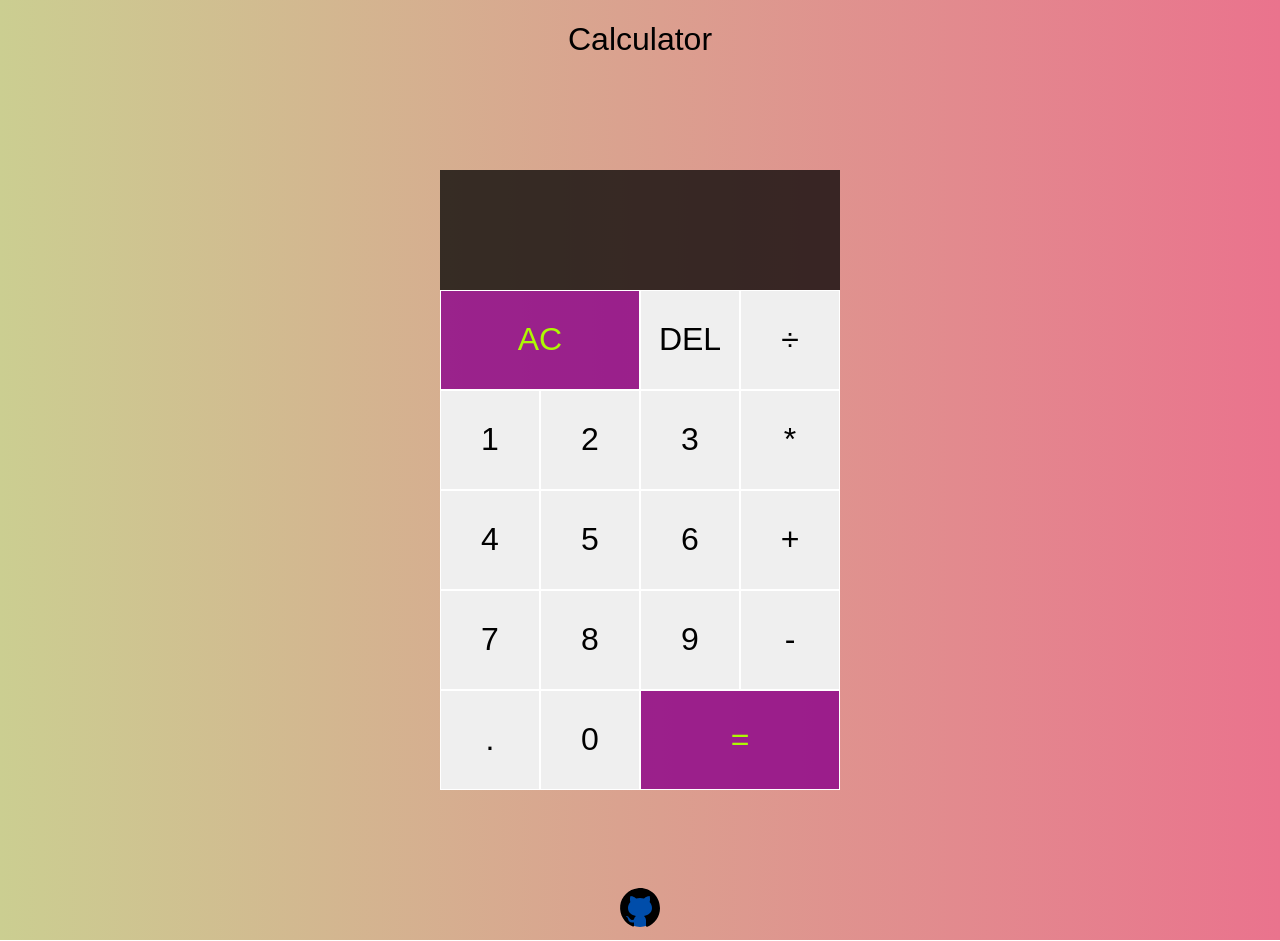
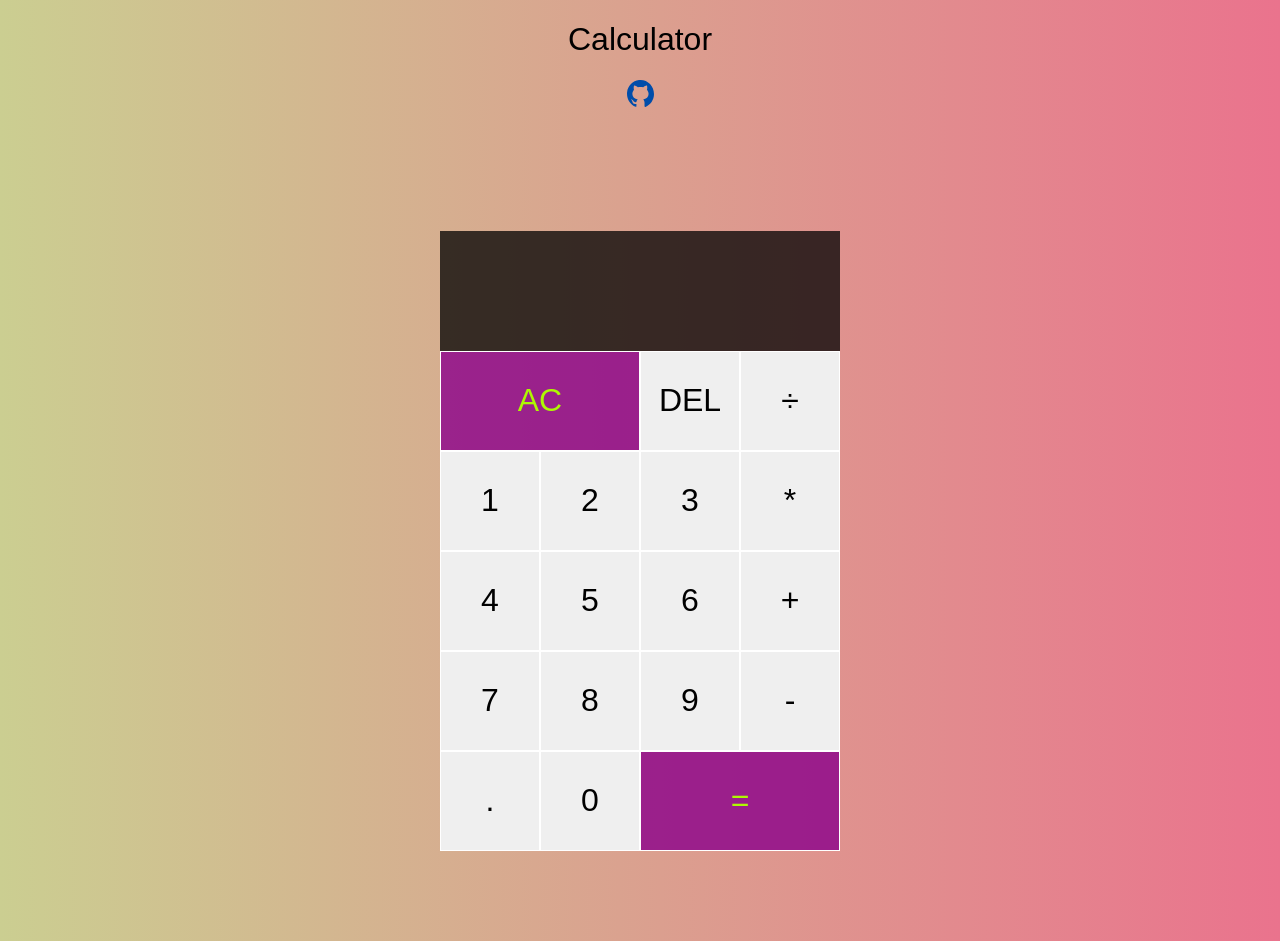
Before and after one commit to MacauleyStephenson/Calculator, a plain HTML site: page index.html in a window 1280 px wide. Drawn offline with Linux system fonts and the light colour scheme.

Commit message:
changed github svg link to the top

```diff
--- a/index.html
+++ b/index.html
@@ -12,6 +12,14 @@
         <div class="containerTitle">
             <h1 class="title">Calculator</h1>
         </div>
+
+		<div class="githubSvg">
+			<a class="githubLink vibrate" href="https://github.com/MacauleyStephenson" target="_blank">
+				<svg width="27" height="27" viewBox="0 0 27 27" fill="none" xmlns="http://www.w3.org/2000/svg">
+					<path d="M11.9846 0.096386C5.76197 0.792663 0.756834 5.94511 0.0804633 12.2116C-0.595907 18.7566 3.05649 24.6053 8.60273 26.8334C9.00855 26.9727 9.41437 26.6942 9.41437 26.1372V23.9091C9.41437 23.9091 8.87328 24.0483 8.19691 24.0483C6.30307 24.0483 5.49143 22.3773 5.35615 21.4025C5.22088 20.8454 4.95033 20.4277 4.54451 20.0099C4.13869 19.8707 4.00341 19.8707 4.00341 19.7314C4.00341 19.4529 4.40923 19.4529 4.54451 19.4529C5.35615 19.4529 6.03252 20.4277 6.30307 20.8454C6.97944 21.9595 7.79108 22.238 8.19691 22.238C8.738 22.238 9.14382 22.0987 9.41437 21.9595C9.54965 20.9847 9.95547 20.0099 10.7671 19.4529C7.65581 18.7566 5.35615 16.9463 5.35615 13.8827C5.35615 12.3509 6.03252 10.8191 6.97944 9.70501C6.84417 9.4265 6.70889 8.73022 6.70889 7.75544C6.70889 7.19841 6.70889 6.36288 7.11471 5.52735C7.11471 5.52735 9.00855 5.52735 10.9024 7.33767C11.5788 7.05916 12.5257 6.9199 13.4726 6.9199C14.4195 6.9199 15.3664 7.05916 16.1781 7.33767C17.9366 5.52735 19.9657 5.52735 19.9657 5.52735C20.2363 6.36288 20.2363 7.19841 20.2363 7.75544C20.2363 8.86948 20.101 9.4265 19.9657 9.70501C20.9127 10.8191 21.589 12.2116 21.589 13.8827C21.589 16.9463 19.2894 18.7566 16.1781 19.4529C16.9897 20.1492 17.5308 21.4025 17.5308 22.6558V26.2764C17.5308 26.6942 17.9366 27.1119 18.4777 26.9727C23.4829 24.8839 27 19.8707 27 14.0219C27 5.6666 20.101 -0.878402 11.9846 0.096386Z" fill="#004daa"/>
+				</svg>
+			</a>
+			</div>
 
 		<div class="calculator-grid">
 			<div class="output">
@@ -38,15 +46,5 @@
 			<button data-equals class="span-two">=</button>
 
 			</div>
-
-		<footer class="footer">
-			<a href="https://github.com/MacauleyStephenson" target="_blank ">
-			<svg width="48" height="48" class="scale" viewBox="0 0 48 48" fill="none" xmlns="http://www.w3.org/2000/svg">
-				<circle cx="24" cy="24" r="19" fill="#004daa"/>
-				<path d="M21.8 4.20002C12.6 5.20002 5.2 12.6 4.2 21.6C3.2 31 8.6 39.4 16.8 42.6C17.4 42.8 18 42.4 18 41.6V38.4C18 38.4 17.2 38.6 16.2 38.6C13.4 38.6 12.2 36.2 12 34.8C11.8 34 11.4 33.4 10.8 32.8C10.2 32.6 10 32.6 10 32.4C10 32 10.6 32 10.8 32C12 32 13 33.4 13.4 34C14.4 35.6 15.6 36 16.2 36C17 36 17.6 35.8 18 35.6C18.2 34.2 18.8 32.8 20 32C15.4 31 12 28.4 12 24C12 21.8 13 19.6 14.4 18C14.2 17.6 14 16.6 14 15.2C14 14.4 14 13.2 14.6 12C14.6 12 17.4 12 20.2 14.6C21.2 14.2 22.6 14 24 14C25.4 14 26.8 14.2 28 14.6C30.6 12 33.6 12 33.6 12C34 13.2 34 14.4 34 15.2C34 16.8 33.8 17.6 33.6 18C35 19.6 36 21.6 36 24C36 28.4 32.6 31 28 32C29.2 33 30 34.8 30 36.6V41.8C30 42.4 30.6 43 31.4 42.8C38.8 39.8 44 32.6 44 24.2C44 12.2 33.8 2.80002 21.8 4.20002Z" fill="black"/>
-			</svg>
-		</a>
-
-		</footer>
 </body>
 </html>
--- a/style.css
+++ b/style.css
@@ -72,11 +72,9 @@
     height: 48px;
 }
 
-.footer{
-	max-height: 60px;
-    height: 60px;
-    width: 100%;
-    display: flex;
-    justify-content: center;
-    align-items: center;
-}
+/* Github link  */
+.githubSvg{
+	display: flex;
+	justify-content: center;
+	margin: 0 0 30px 0;
+  }
```
